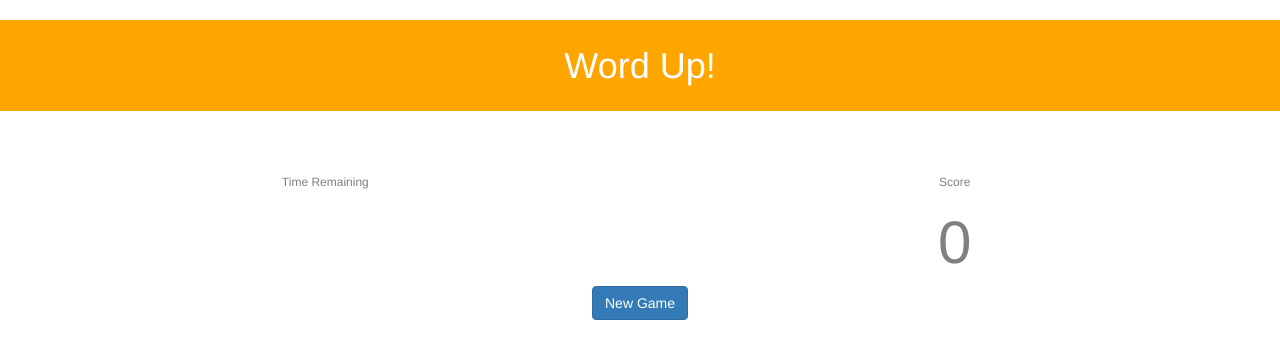
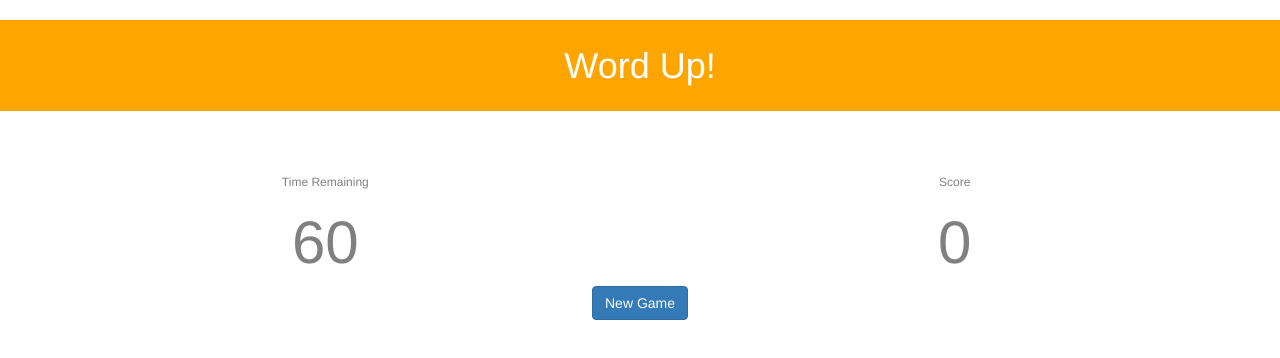
Before and after one commit to zcogley/word-up, a plain HTML site: page index.html in a window 1280 px wide. Drawn offline with nearby package versions, Linux system fonts and the light colour scheme.

Commit message:
add time remaining

```diff
--- a/scripts/wordup.js
+++ b/scripts/wordup.js
@@ -113,9 +113,8 @@ function render() {
     // update the score on the scoreboard
     $("#current-score").text(currentScore());
 
-    // TODO 2
     // Update the curent time remaining on the scoreboard.
-
+    $("#time-remaining").text(model.secondsRemaining);
 
     // if the game has not started yet, just hide the #game container and exit
     if (model.gameHasStarted == false) {
```
Also changed, not shown: index.html (+0 -3 lines).
